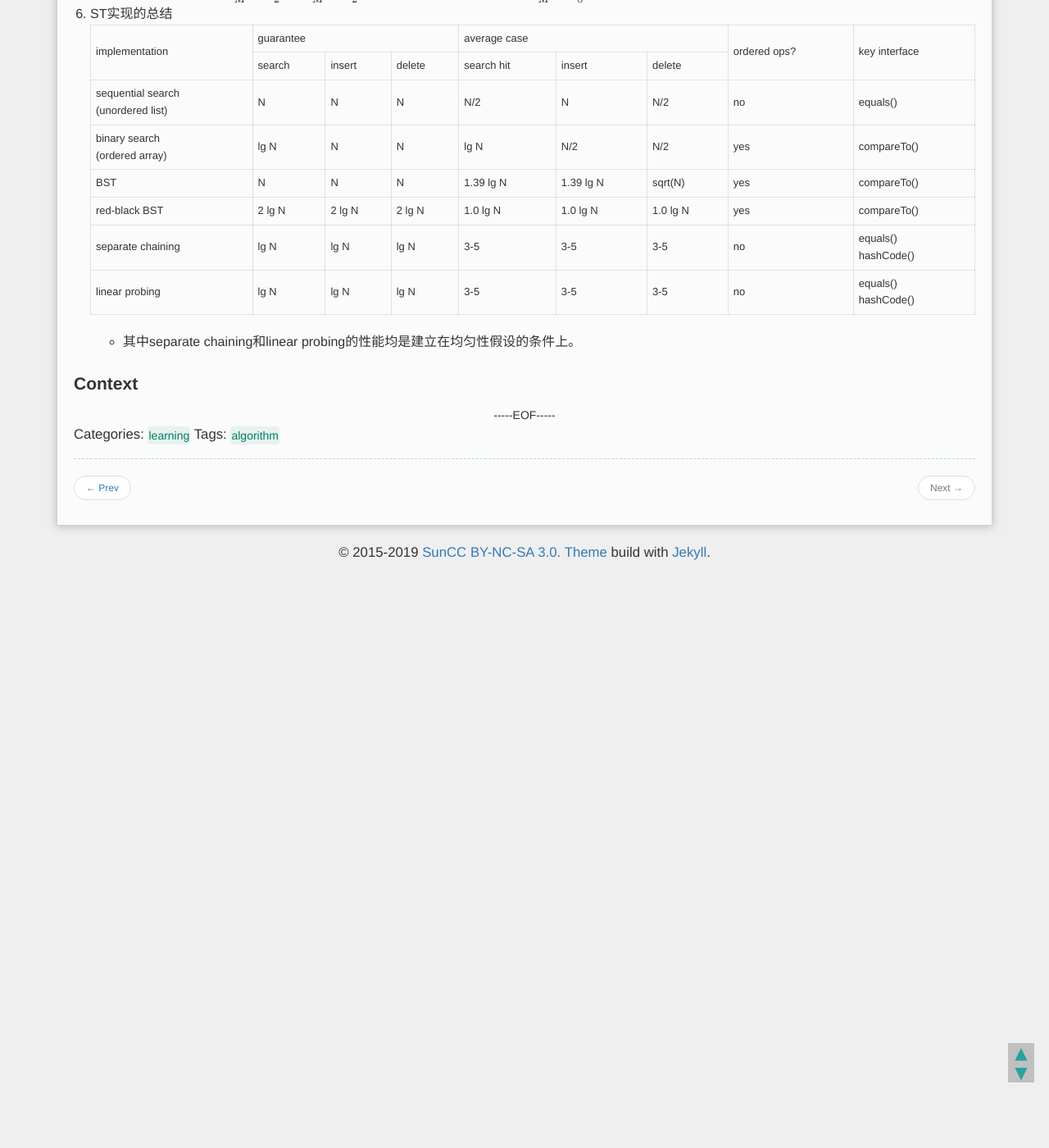
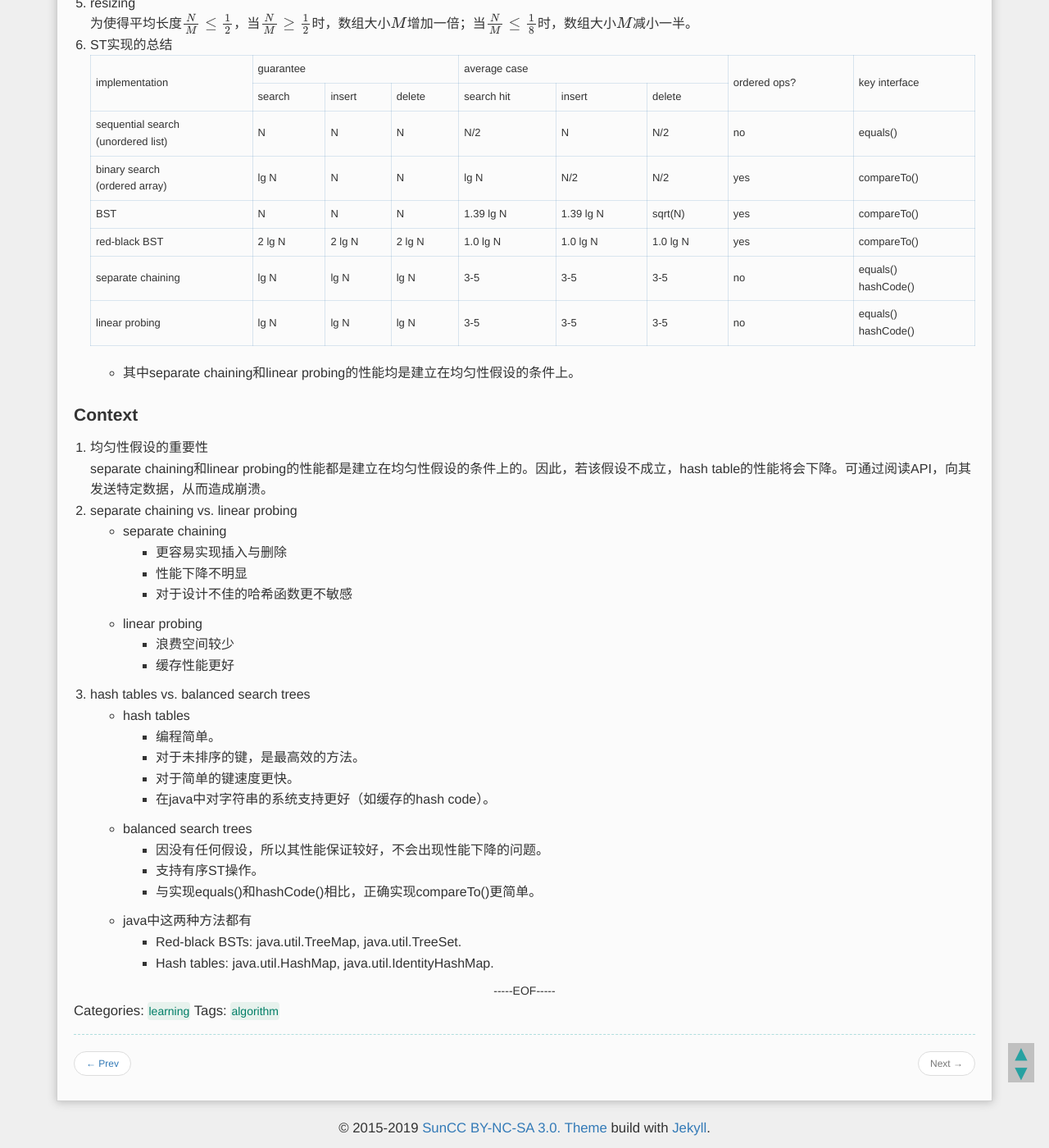
Before and after one commit to YurieSun/YurieSun.github.io, a Jekyll site: the page built from _posts/2019-05-22-learning-algorithm-hash-tables.md, in a window 1280 px wide and 1400 px high, scrolled down 7136 px. Shown: the whole window at 82% size. Built offline with Jekyll 4.4.1, drawn with Linux system fonts in a browser that asks for light colours; formulas are drawn with MathJax 3; before the commit the page ends 7834 px from its top, so only the background shows below that; some of the changed text lies outside the part shown.

Commit message:
submit algorithm notes of context in hash tables

````diff
--- a/_posts/2019-05-22-learning-algorithm-hash-tables.md
+++ b/_posts/2019-05-22-learning-algorithm-hash-tables.md
@@ -136,8 +136,8 @@ tags: [algorithm]
     ```java
     private int hash(Key key)
     { return Math.abs(key.hashCode()) % M; }
+    // 输出仍有可能是负值
     ```
-    // 输出仍有可能是负值。
     * 正确的做法
     ```java
     private int hash(Key key)
@@ -407,3 +407,26 @@ tags: [algorithm]
     * 其中separate chaining和linear probing的性能均是建立在均匀性假设的条件上。
 
 ### Context
+1. 均匀性假设的重要性
+    separate chaining和linear probing的性能都是建立在均匀性假设的条件上的。因此，若该假设不成立，hash table的性能将会下降。可通过阅读API，向其发送特定数据，从而造成崩溃。
+2. separate chaining vs. linear probing
+    * separate chaining
+        * 更容易实现插入与删除
+        * 性能下降不明显
+        * 对于设计不佳的哈希函数更不敏感
+    * linear probing
+        * 浪费空间较少
+        * 缓存性能更好
+3. hash tables vs. balanced search trees
+    * hash tables
+        * 编程简单。
+        * 对于未排序的键，是最高效的方法。
+        * 对于简单的键速度更快。
+        * 在java中对字符串的系统支持更好（如缓存的hash code）。
+    * balanced search trees
+        * 因没有任何假设，所以其性能保证较好，不会出现性能下降的问题。
+        * 支持有序ST操作。
+        * 与实现equals()和hashCode()相比，正确实现compareTo()更简单。
+    * java中这两种方法都有
+        * Red-black BSTs: java.util.TreeMap, java.util.TreeSet.
+        * Hash tables: java.util.HashMap, java.util.IdentityHashMap.
````
